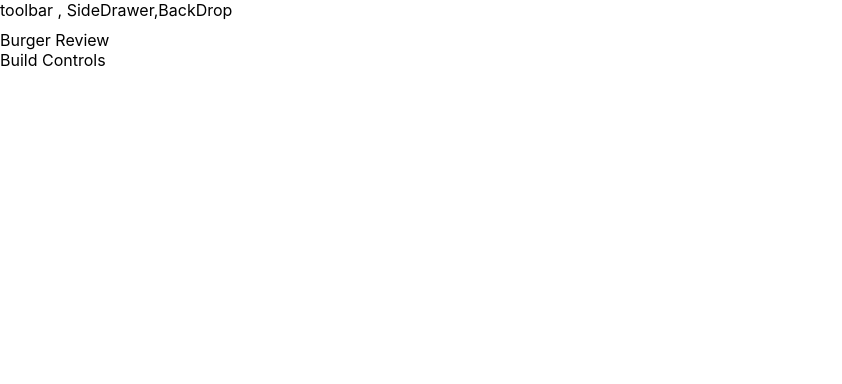
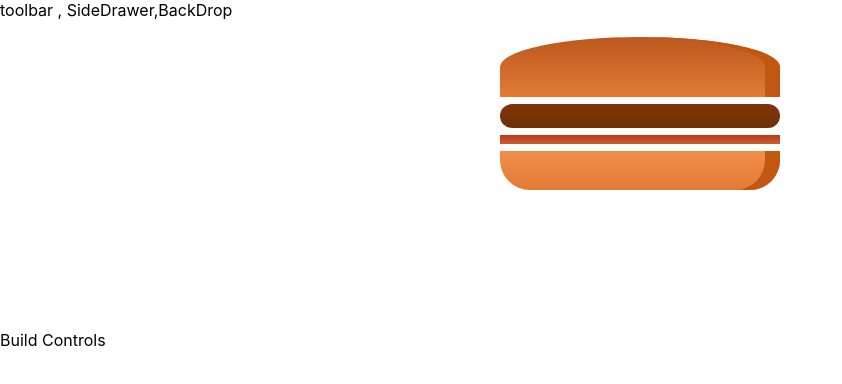
Before and after one commit to Abdelrahman-Abdallah/BurgerBuilder, a React (Create React App) app: page / in a window 1280 px wide. Shown: the top 384 px of the page, without its empty margins (0-842 px from the left). Built offline with nearby package versions, Linux system fonts and the light colour scheme.

Commit message:
add burger component logic&render burgerIngredients

```diff
--- a/src/components/Burger/Burger.js
+++ b/src/components/Burger/Burger.js
@@ -0,0 +1,15 @@
+import React from "react";
+import classes from "./Burger.module.css";
+import BurgerIngredient from "./BurgerIngredients/BurgerIngredients";
+const burger = (props) => {
+  return (
+    <div className={classes.Burger}>
+      <BurgerIngredient type="bread-top" />
+      <BurgerIngredient type="cheese" />
+      <BurgerIngredient type="meat" />
+      <BurgerIngredient type="bacon" />
+      <BurgerIngredient type="bread-bottom" />
+    </div>
+  );
+};
+export default burger;
--- /dev/null
+++ b/src/components/Burger/Burger.module.css
@@ -0,0 +1,29 @@
+.Burger {
+  width: 100%;
+  margin: auto;
+  height: 300px;
+  overflow: scroll;
+  text-align: center;
+  font-weight: bold;
+
+  font-size: 1.2rem;
+}
+
+@media (min-width: 1000px) and (min-height: 700px) {
+  .Burger {
+    width: 700px;
+    height: 600px;
+  }
+}
+@media (min-width: 500px) and (min-height: 401px) {
+  .Burger {
+    width: 450px;
+    height: 400px;
+  }
+}
+@media (min-width: 500px) and (min-height: 400px) {
+  .Burger {
+    width: 350px;
+    height: 300px;
+  }
+}
--- a/src/containers/BurgerBuilder/BurgerBuilder.js
+++ b/src/containers/BurgerBuilder/BurgerBuilder.js
@@ -1,11 +1,14 @@
 import React from "react";
 import Aux from "../../hoc/Auxiliary";
+import Burger from "../../components/Burger/Burger";
 
 class BurgerBuilder extends React.Component {
   render() {
     return (
       <Aux>
-        <div>Burger Review</div>
+        <div>
+          <Burger />
+        </div>
         <div>Build Controls</div>
       </Aux>
     );
```
